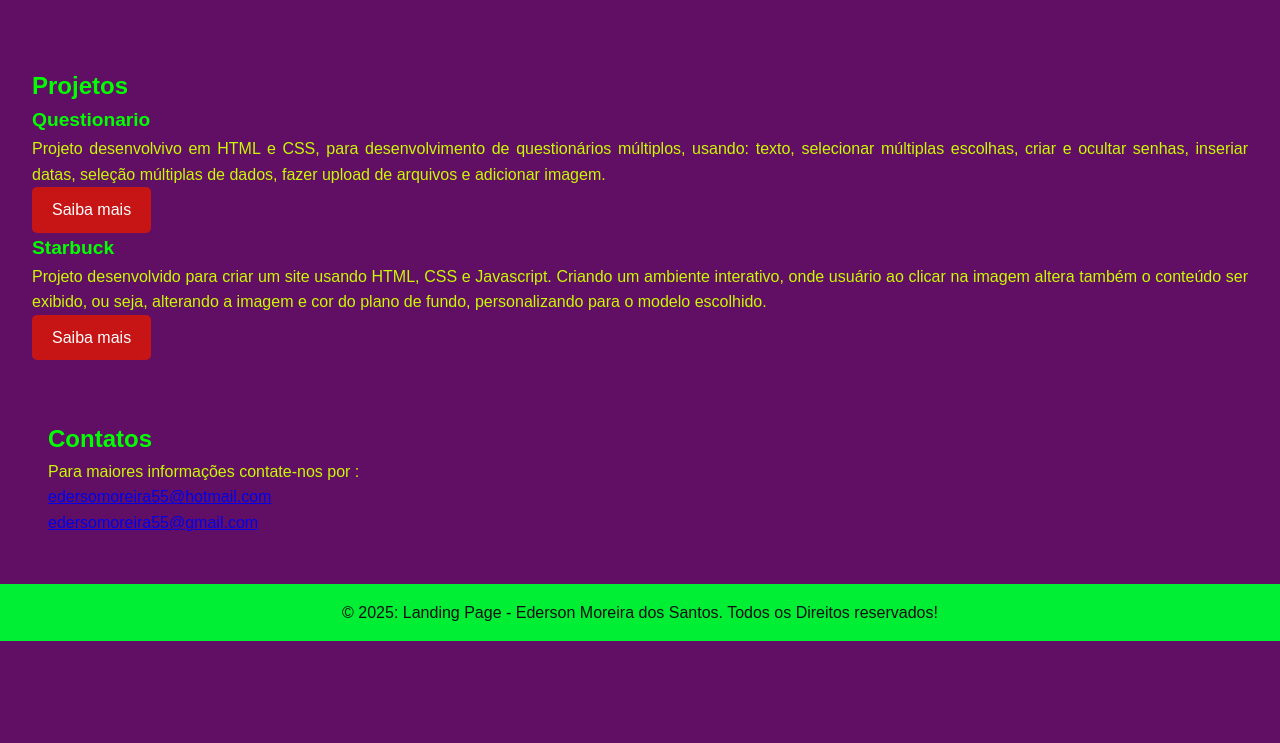
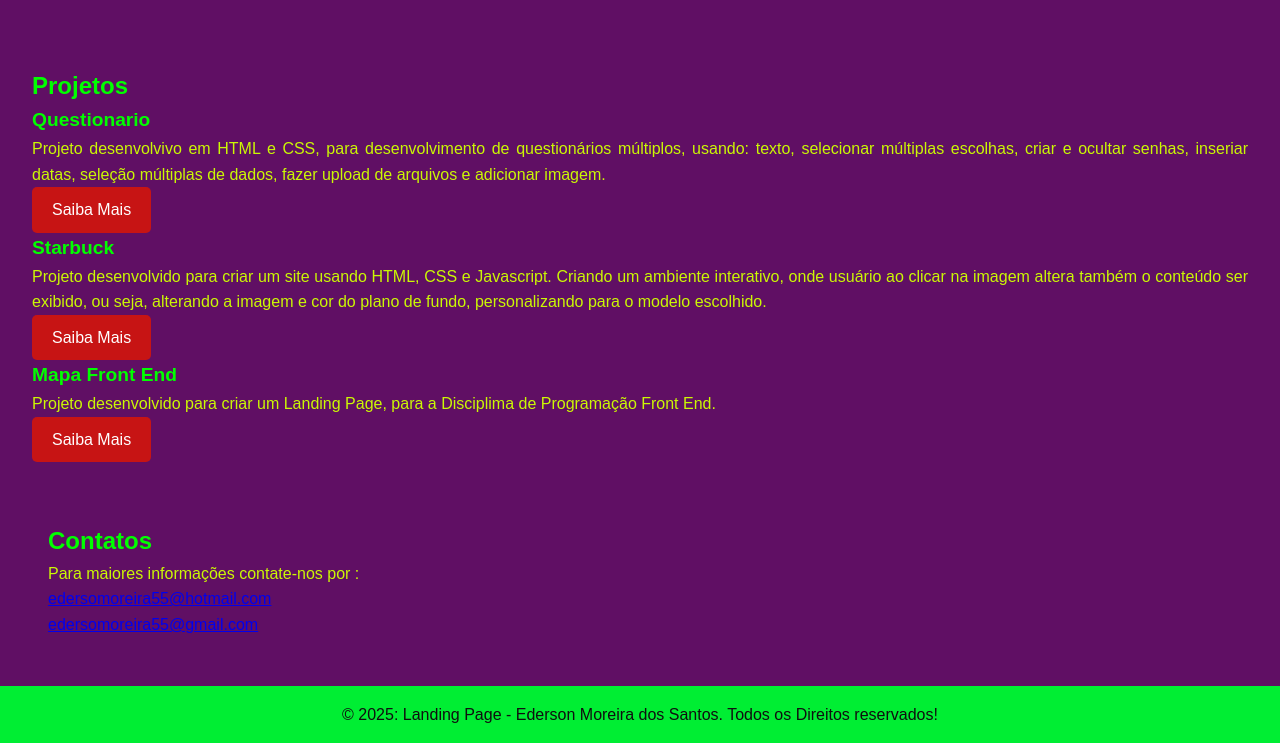
Before and after one commit to Ederson-Santos/Mapa-Front-End, a plain HTML site: page index.html in a window 1280 px wide. Shown: the part 1061-1804 px from the top of the page. Before the commit the page ends 1702 px from the top, so only its background shows below. Drawn offline with Linux system fonts and the light colour scheme.

Commit message:
adicnar este projeto

```diff
--- a/index.html
+++ b/index.html
@@ -72,11 +72,15 @@
                         <article id="texto-projetos" >
                             <h3> Questionario </h3>
                             <p> Projeto desenvolvivo em HTML e CSS, para desenvolvimento de questionários múltiplos, usando: texto, selecionar múltiplas escolhas, criar e ocultar senhas, inseriar datas, seleção múltiplas de dados, fazer upload de arquivos e adicionar imagem. </p>
-                            <a href= "https://github.com/Ederson-Santos/QUESTIONARIO.git" target="_blank" class="botao"> Saiba mais </a>
+                            <a href= "https://github.com/Ederson-Santos/QUESTIONARIO.git" target="_blank" class="botao"> Saiba Mais </a>
 
                             <h3> Starbuck</h3>
                             <p> Projeto desenvolvido para criar um site usando HTML, CSS e Javascript. Criando um ambiente interativo, onde usuário ao clicar na imagem altera também o conteúdo ser exibido, ou seja, alterando a imagem e cor do plano de fundo, personalizando para o modelo escolhido. </p>
-                            <a href="https://github.com/Ederson-Santos/STARBUCK.git" target="_blank" class="botao"> Saiba mais </a>
+                            <a href="https://github.com/Ederson-Santos/STARBUCK.git" target="_blank" class="botao"> Saiba Mais </a>
+
+                            <h3> Mapa Front End</h3>
+                            <p> Projeto desenvolvido para criar um Landing Page, para a Disciplima de Programação Front End. </p>
+                            <a href="https://github.com/Ederson-Santos/Mapa-Front-End.git" target="_blank" class="botao"> Saiba Mais  </a>
                         </article>
                     </section>
                 </div>
```
